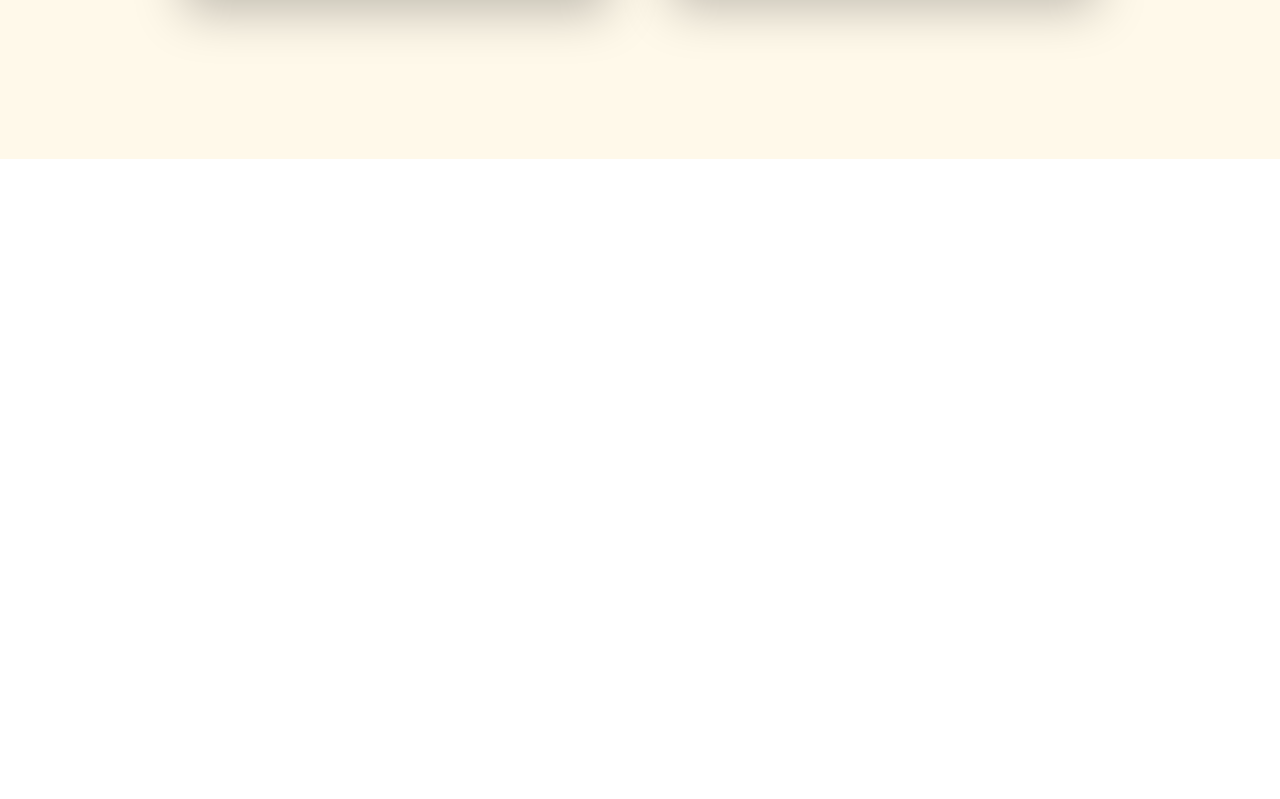
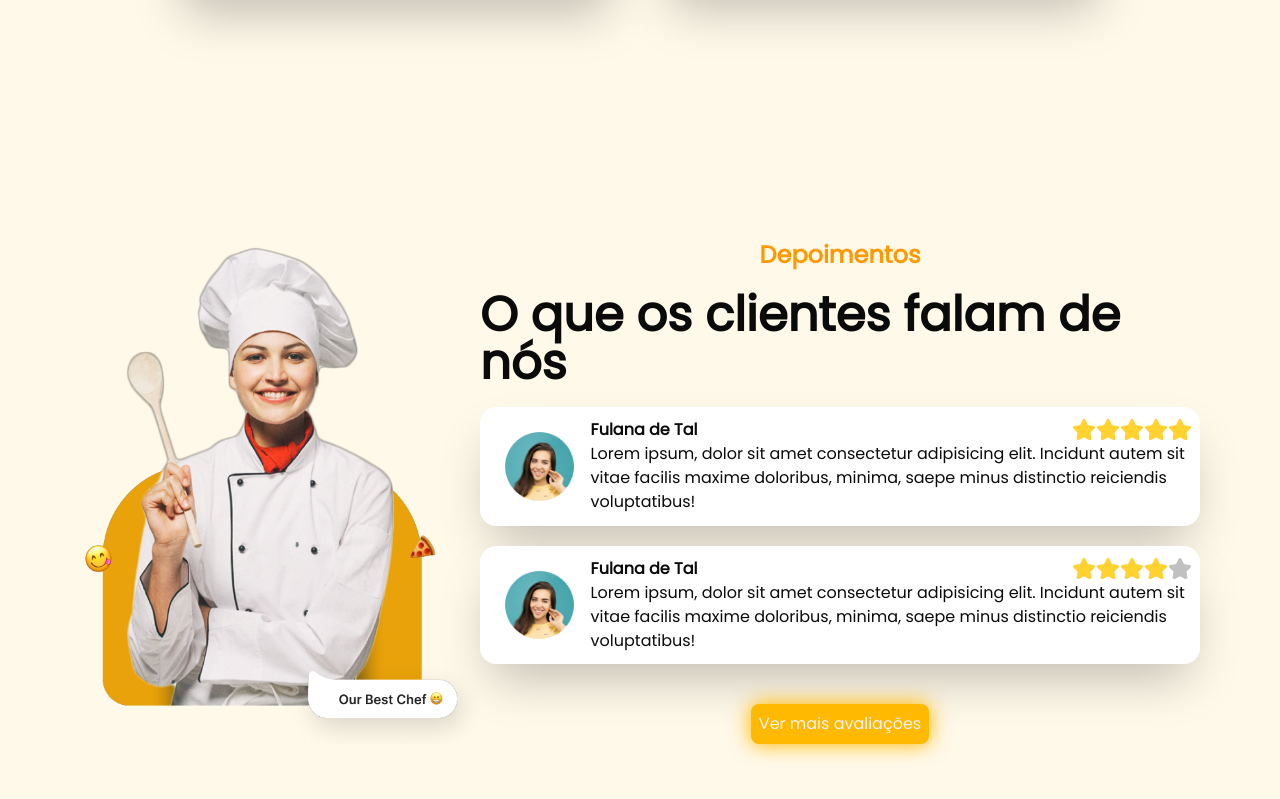
Before and after one commit to yolmat/LadingPages, a Next.js app: page /restaurante in a window 1280 px wide. Shown: the part 2000-2799 px from the top of the page. Before the commit the page ends 2159 px from the top, so only its background shows below. Built offline with nearby package versions, Linux system fonts and the light colour scheme.

Commit message:
Create testemonials and feedback components

```diff
--- /dev/null
+++ b/src/app/restaurante/components/feedback.tsx
@@ -0,0 +1,43 @@
+import Image from "next/image";
+import avatar from "../../../../public/avatar.png";
+import { Star } from "lucide-react";
+
+type FeedbackProps = {
+  stars: number;
+};
+
+export default function Feedback({ stars }: FeedbackProps) {
+  const startsRender = Array.from({ length: 5 }, (_, i) => {
+    const filled = i < Math.round(stars);
+    return (
+      <Star
+        key={i}
+        className={filled ? "text-amber-300" : "opacity-25"}
+        fill="currentColor"
+      />
+    );
+  });
+
+  return (
+    <div className="flex bg-white shadow-2xl p-2 rounded-2xl items-center">
+      <div className="p-3">
+        <Image
+          className="h-auto w-20 md:h-full md:w-full"
+          src={avatar}
+          alt="avatar"
+        />
+      </div>
+      <div className="flex flex-col w-full ">
+        <div className="flex justify-between">
+          <p className="font-bold">Fulana de Tal</p>
+          <span className="flex">{startsRender}</span>
+        </div>
+        <p>
+          Lorem ipsum, dolor sit amet consectetur adipisicing elit. Incidunt
+          autem sit vitae facilis maxime doloribus, minima, saepe minus
+          distinctio reiciendis voluptatibus!
+        </p>
+      </div>
+    </div>
+  );
+}
--- /dev/null
+++ b/src/app/restaurante/components/testemonials.tsx
@@ -0,0 +1,24 @@
+import Image from "next/image";
+import chef from "../../../../public/chef.png";
+import Feedback from "./feedback";
+
+export default function Testemonials() {
+  return (
+    <section className="flex p-5 lg:p-20">
+      <Image src={chef} alt="chef" className="h-auto w-100 hidden lg:block" />
+      <div className="flex flex-col gap-5 items-center justify-center">
+        <h2 className="text-2xl font-extrabold text-amber-500">Depoimentos</h2>
+        <h3 className="text-5xl font-extrabold">
+          O que os clientes falam de nós
+        </h3>
+
+        <Feedback stars={5} />
+        <Feedback stars={4} />
+
+        <button className="cursor-pointer text-gray-100 bg-amber-400 rounded-md p-2 shadow-[0px_0px_20px_1px] shadow-amber-400 hover:opacity-90 active:opacity-80 w-fit mt-5">
+          Ver mais avaliações
+        </button>
+      </div>
+    </section>
+  );
+}
--- a/src/app/restaurante/page.tsx
+++ b/src/app/restaurante/page.tsx
@@ -1,6 +1,7 @@
 import HomeRestaurant from "./components/homeRestaurant";
 import Header from "./components/header";
 import Menu from "./components/menu";
+import Testemonials from "./components/testemonials";
 
 export default function Restaurante() {
   return (
@@ -9,6 +10,7 @@
       <main>
         <HomeRestaurant />
         <Menu />
+        <Testemonials />
       </main>
     </>
   );
```
